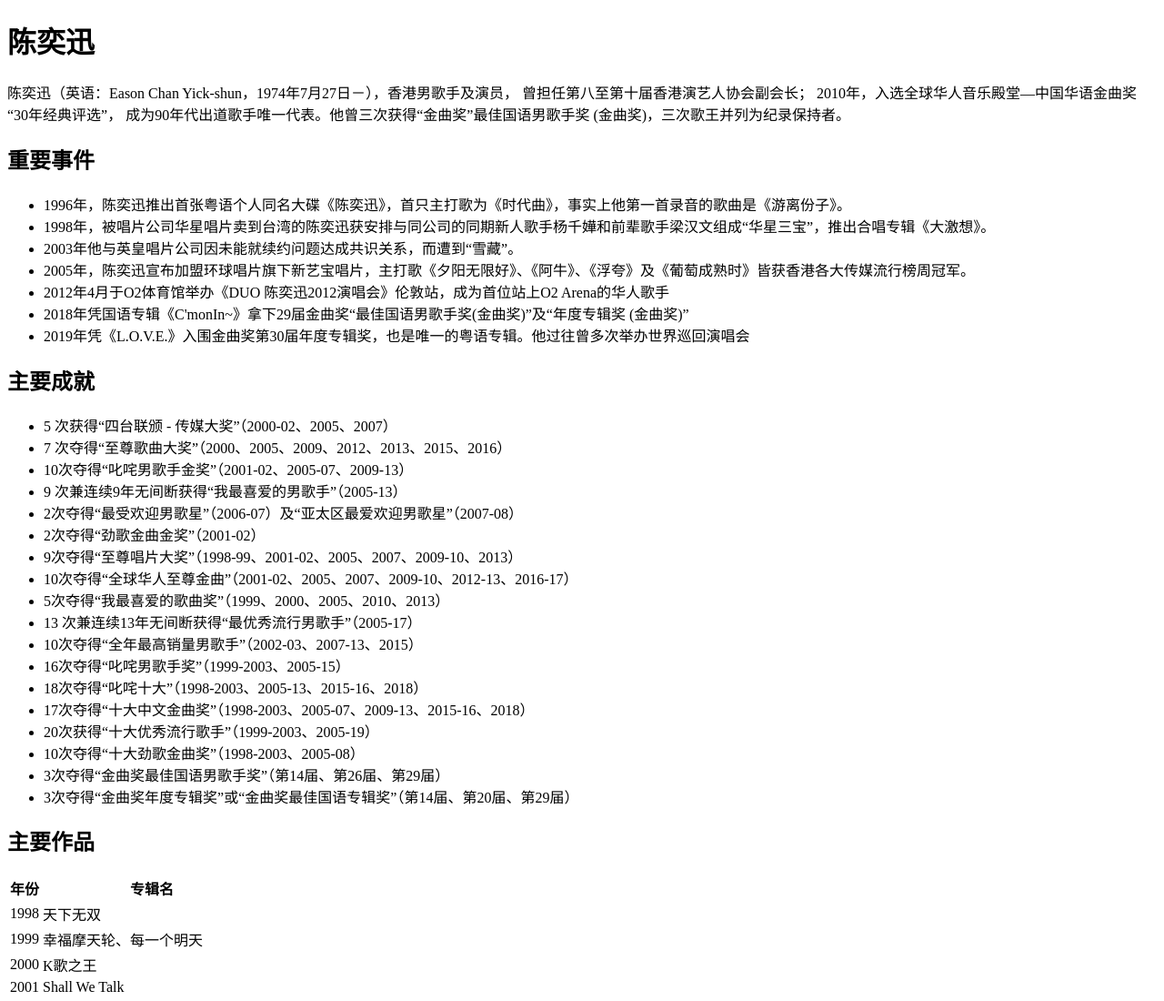
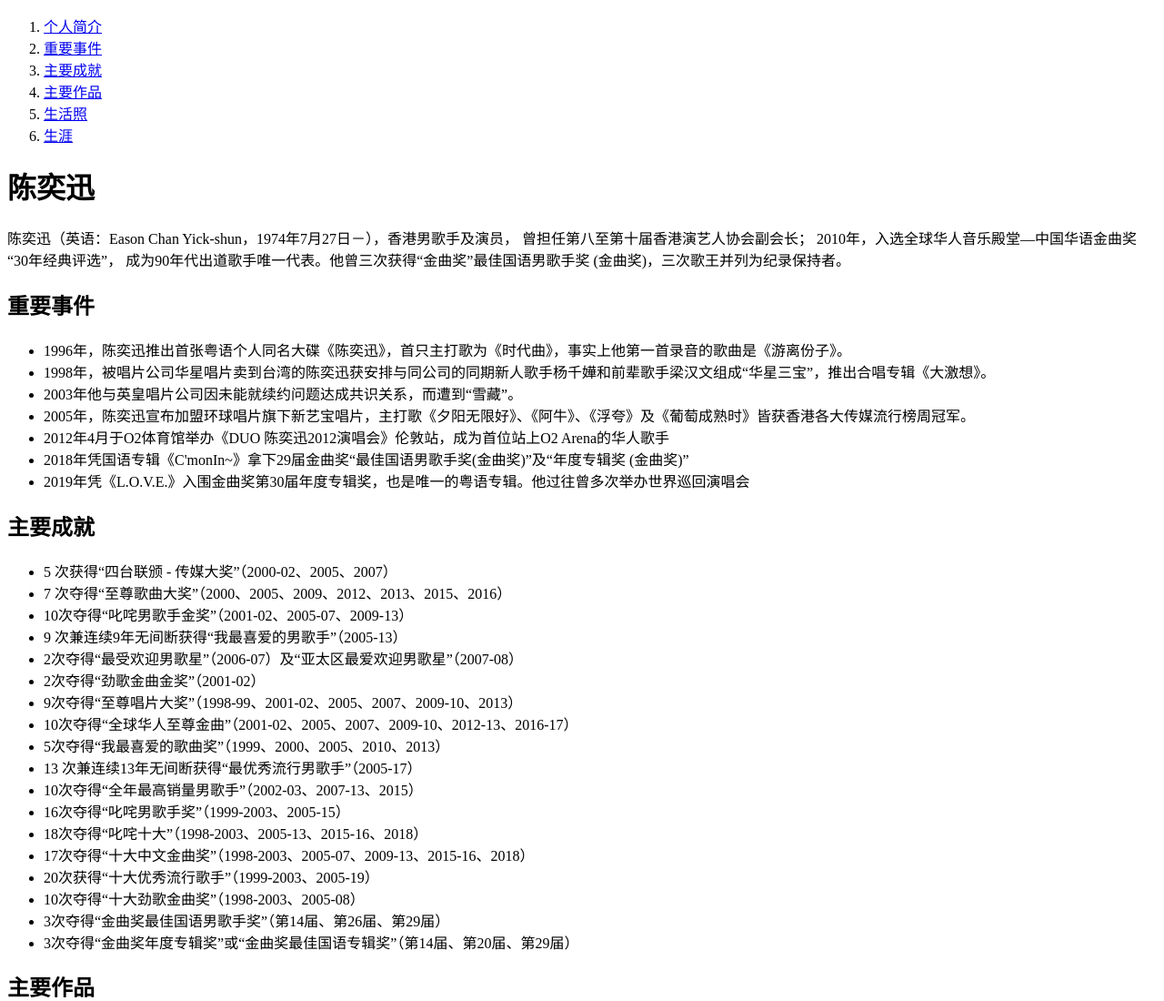
Before and after one commit to ywszm/eason, a plain HTML site: page index.html in a window 1280 px wide. Shown: the top 1100 px of the page at 91% size. Drawn offline with Linux system fonts and the light colour scheme.

Commit message:
第二版

```diff
--- a/index.html
+++ b/index.html
@@ -10,8 +10,20 @@
       }
     </style>
   </head>
+
   <body>
-    <h1>
+    <nav>
+      <ol>
+        <li><a href="#eason">个人简介</a></li>
+        <li><a href="#events">重要事件</a></li>
+        <li><a href="#awards">主要成就</a></li>
+        <li><a href="#works">主要作品</a></li>
+        <li><a href="#pictures">生活照</a></li>
+        <li><a href="#life">生涯</a></li>
+      </ol>
+    </nav>
+
+    <h1 id="eason">
       陈奕迅
     </h1>
 
@@ -23,7 +35,7 @@
       (金曲奖)，三次歌王并列为纪录保持者。
     </p>
 
-    <h2>
+    <h2 id="events">
       重要事件
     </h2>
 
@@ -53,7 +65,7 @@
       </li>
     </ul>
 
-    <h2>
+    <h2 id="awards">
       主要成就
     </h2>
 
@@ -92,7 +104,7 @@
       </li>
     </ul>
 
-    <h2>
+    <h2 id="works">
       主要作品
     </h2>
 
@@ -181,7 +193,7 @@
       </tr>
     </table>
 
-    <h2>
+    <h2 id="pictures">
       生活照
     </h2>
 
@@ -189,7 +201,7 @@
     <div><img width="500" src="images/2.png" alt="图二" /></div>
     <div><img width="500" src="images/3.jpeg" alt="图三" /></div>
 
-    <h2>
+    <h2 id="life">
       生涯
     </h2>
 
```
